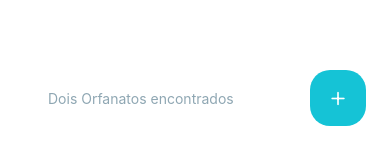
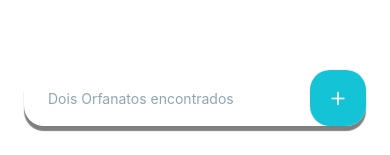
Before and after one commit to ewersoncastelo/Happy, a React Native app: screen / in a window 390 px wide. Shown: the part 686-841 px from the top of the page. Built offline with nearby package versions, Linux system fonts and the light colour scheme.

Commit message:
chore: add shadow in searchBox

```diff
--- a/App.tsx
+++ b/App.tsx
@@ -88,6 +88,15 @@ const styles = StyleSheet.create({
     flexDirection: 'row',
     justifyContent: 'space-between',
     alignItems: 'center',
+
+    // For Android Shadow
+    elevation: 3,
+
+    // For iOS Shadow
+    shadowOffset: {width: 0, height: 5},
+    shadowColor: '#000',
+    shadowOpacity: 0.5,
+    shadowRadius: 1,
   },
 
   footerText: {
```
